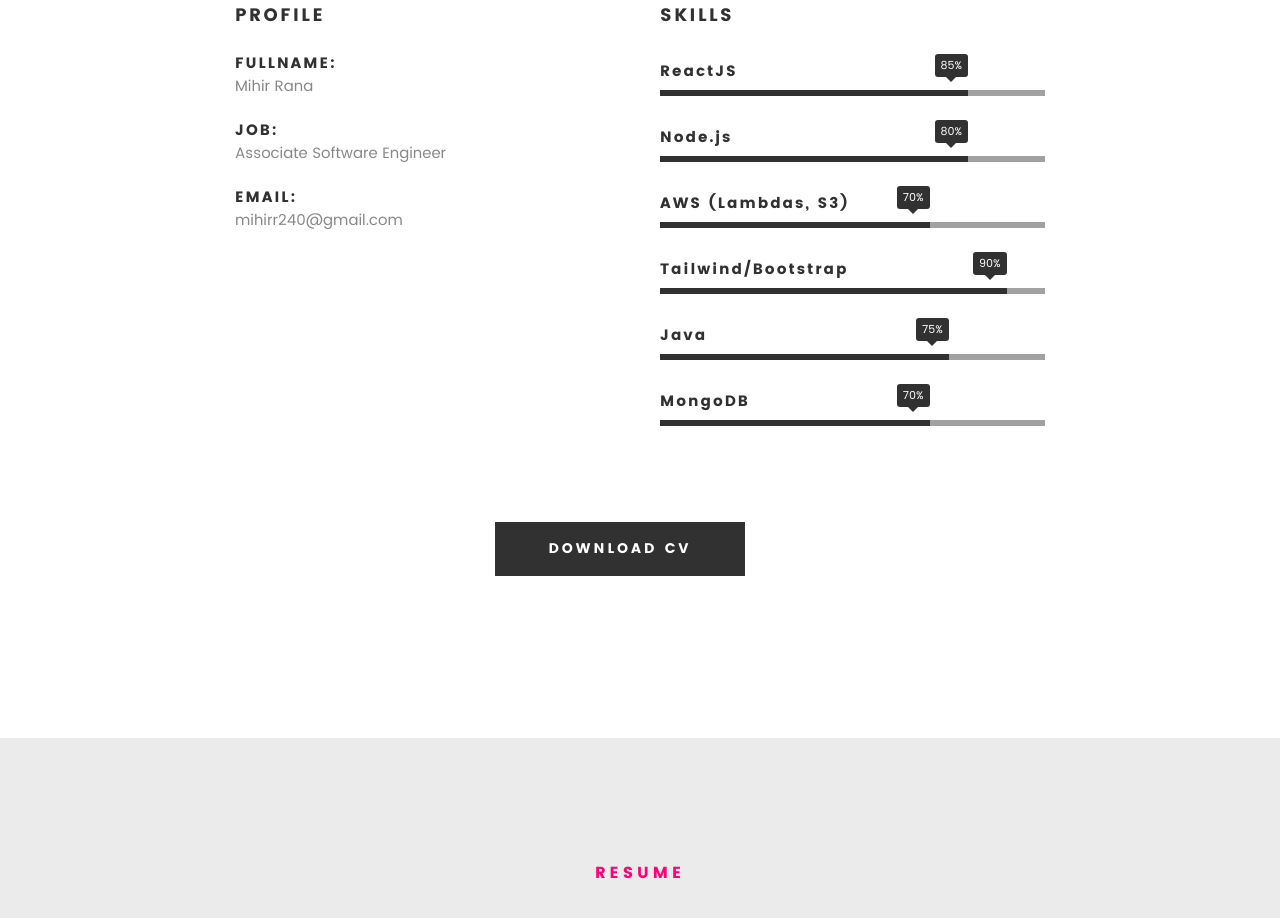
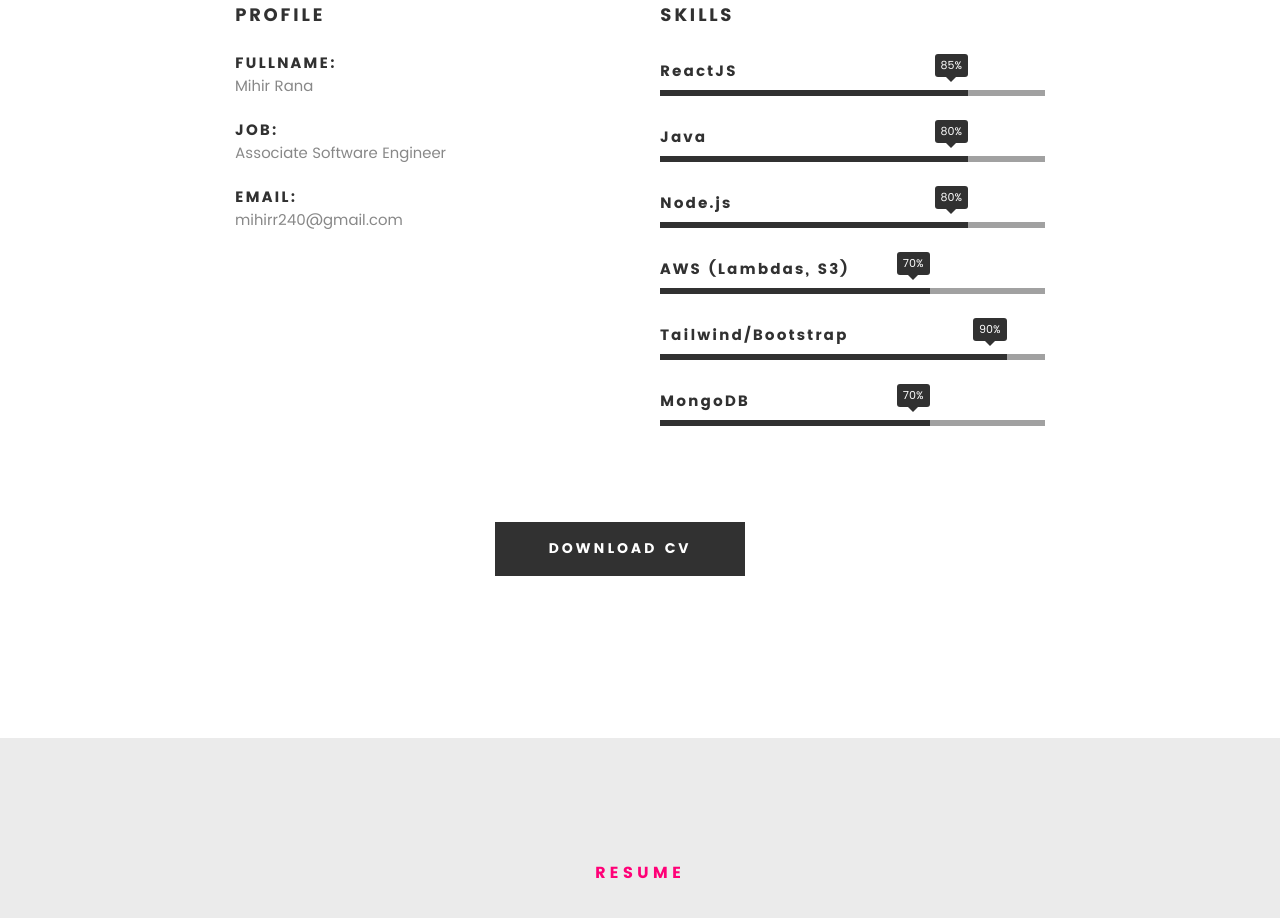
Before and after one commit to Mihir240/mihir-rana, a plain HTML site: page index.html in a window 1280 px wide. Shown: the part 1157-2075 px from the top of the page. Drawn offline with Linux system fonts and the light colour scheme.

Commit message:
Updated Skills section

```diff
--- a/index.html
+++ b/index.html
@@ -147,6 +147,10 @@
 				   	<strong>ReactJS</strong>
 				   </li>
 				   <li>
+					<div class="progress percent80"><span>80%</span></div>
+					<strong>Java</strong>
+				   </li>
+				   <li>
 				   	<div class="progress percent80"><span>80%</span></div>
 				   	<strong>Node.js</strong>
 				   </li>
@@ -157,10 +161,6 @@
 				   <li>
 				   	<div class="progress percent90"><span>90%</span></div>
 				   	<strong>Tailwind/Bootstrap</strong>
-				   </li>
-				   <li>
-				   	<div class="progress percent75"><span>75%</span></div>
-				   	<strong>Java</strong>
 				   </li>
 				   <li>
 				   	<div class="progress percent70"><span>70%</span></div>
```
